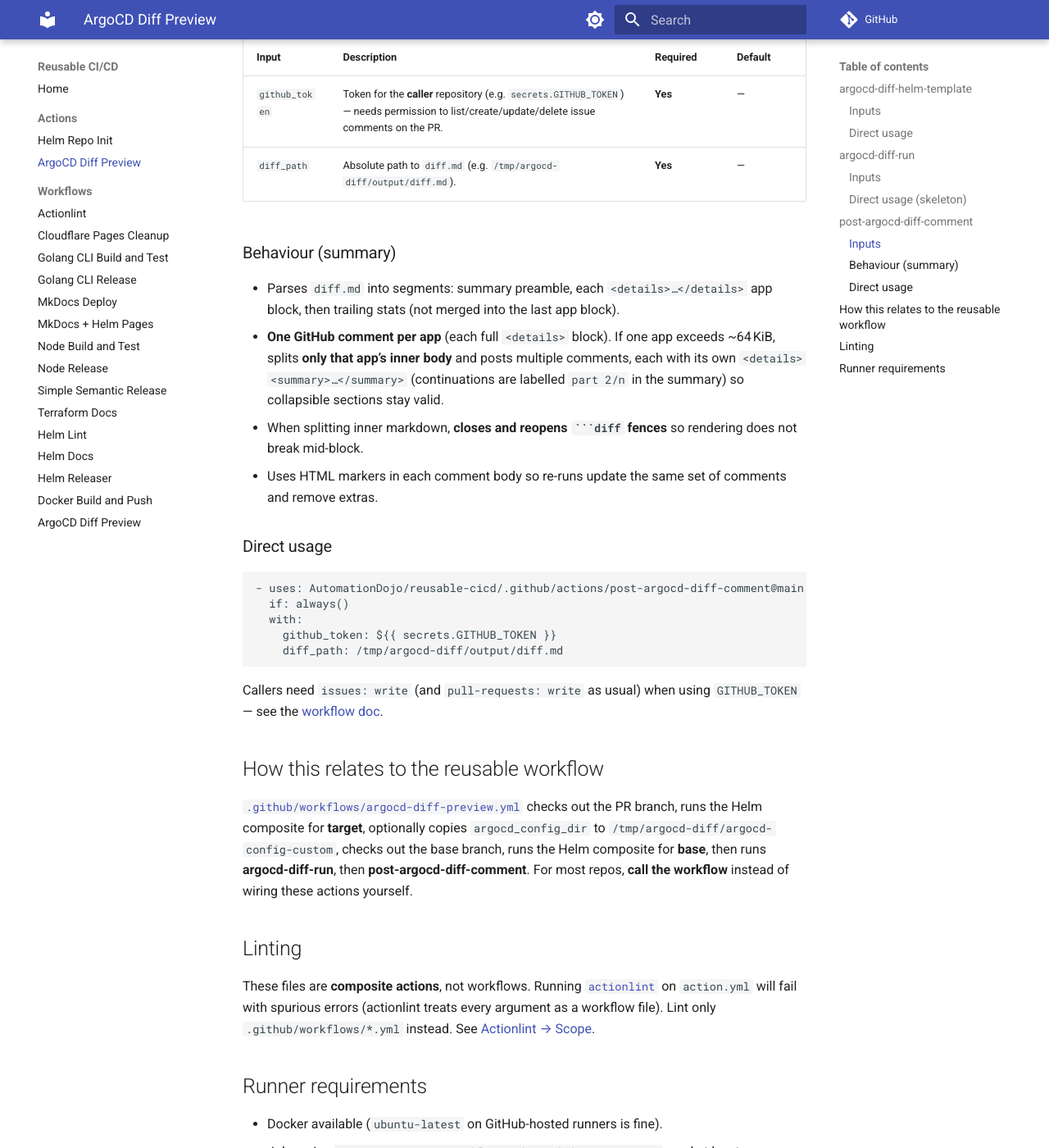
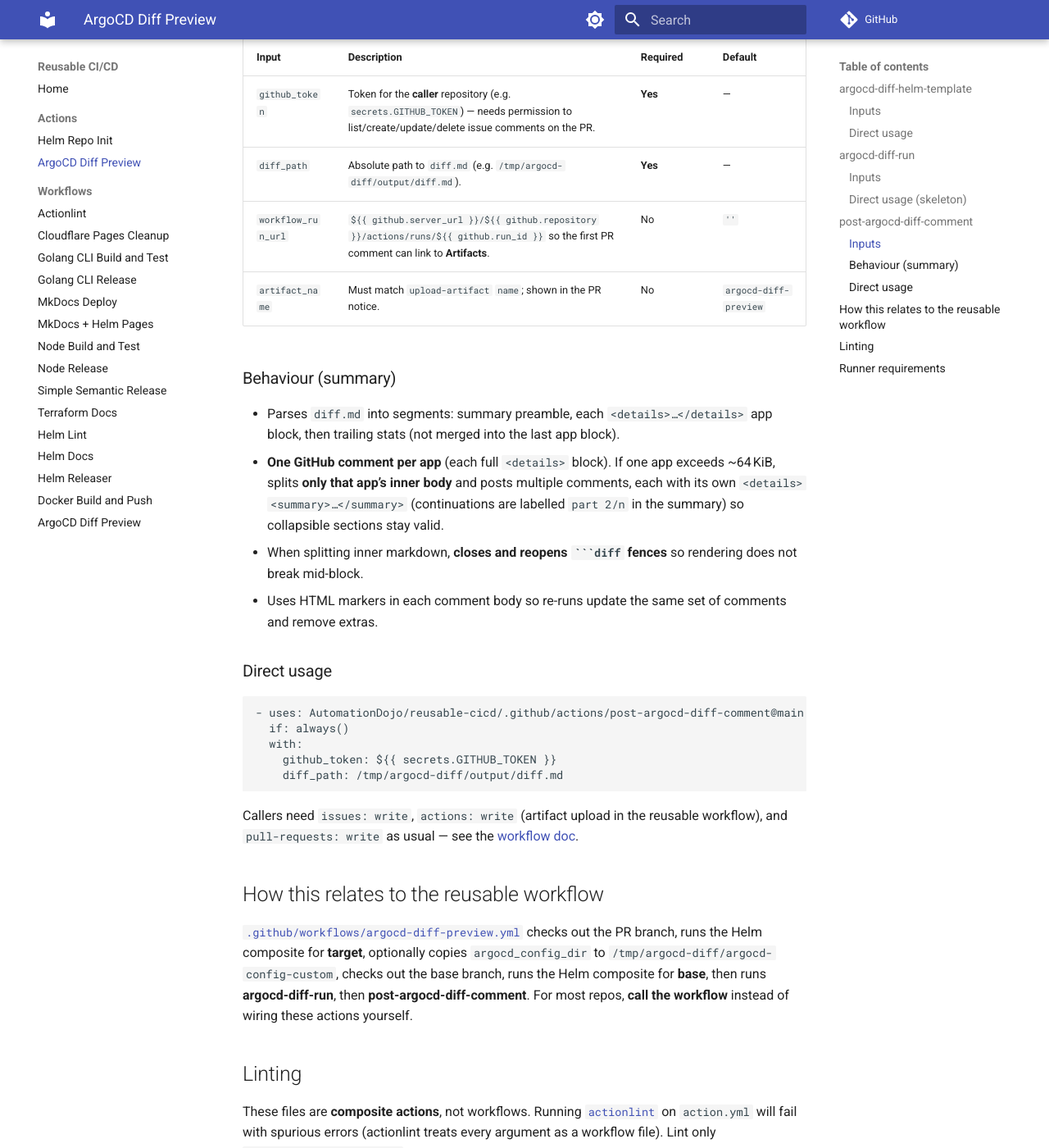
Before and after one commit to AutomationDojo/reusable-cicd, an MkDocs documentation site: the page built from docs/actions/argocd-diff-preview.md, in a window 1280 px wide and 1400 px high, scrolled down 3144 px. Shown: the whole window at 82% size. Built offline with MkDocs 1.6.1 and Material for MkDocs 9.7.7, drawn with Linux system fonts in a browser that asks for light colours; comment, search, counter and statistics services are not loaded; some of the changed text lies outside the part shown.

Commit message:
feat: update argocd-diff action

````diff
--- a/docs/actions/argocd-diff-preview.md
+++ b/docs/actions/argocd-diff-preview.md
@@ -62,7 +62,7 @@ Expects you have already prepared:
 | `ssh_private_key` | Optional sensitive value — pass `${{ secrets.… }}` from the workflow. | No | `''` |
 | `repo_ssh_url` | Optional; pair with `ssh_private_key` for private Git over SSH. | No | `''` |
 | `sops_age_key` | Optional; pass `${{ secrets.… }}` (age key material) for helm-secrets. | No | `''` |
-| `max_diff_length` | Passed as `MAX_DIFF_LENGTH` to the container (`--max-diff-length` in the tool). Default avoids truncating large monorepo diffs too early. | No | `1048576` |
+| `max_diff_length` | Passed as `MAX_DIFF_LENGTH` to the container (`--max-diff-length` in the tool). Default 20 MiB; raise if the run still logs truncation. | No | `20971520` |
 
 Composite actions do not use a top-level `secrets:` block in `action.yml`; treat the SSH/SOPS fields above as **inputs** whose values you set from the caller’s `secrets` context. GitHub masks them in logs when sourced from `secrets.*`.
 
@@ -97,6 +97,8 @@ Wraps [`actions/github-script`](https://github.com/actions/github-script) and lo
 | :--- | :--- | :--- | :--- |
 | `github_token` | Token for the **caller** repository (e.g. `secrets.GITHUB_TOKEN`) — needs permission to list/create/update/delete issue comments on the PR. | **Yes** | — |
 | `diff_path` | Absolute path to `diff.md` (e.g. `/tmp/argocd-diff/output/diff.md`). | **Yes** | — |
+| `workflow_run_url` | `${{ github.server_url }}/${{ github.repository }}/actions/runs/${{ github.run_id }}` so the first PR comment can link to **Artifacts**. | No | `''` |
+| `artifact_name` | Must match `upload-artifact` `name`; shown in the PR notice. | No | `argocd-diff-preview` |
 
 ### Behaviour (summary)
 
@@ -115,7 +117,7 @@ Wraps [`actions/github-script`](https://github.com/actions/github-script) and lo
     diff_path: /tmp/argocd-diff/output/diff.md
 ```
 
-Callers need `issues: write` (and `pull-requests: write` as usual) when using `GITHUB_TOKEN` — see the [workflow doc](../workflows/argocd-diff-preview.md#caller-permissions).
+Callers need `issues: write`, `actions: write` (artifact upload in the reusable workflow), and `pull-requests: write` as usual — see the [workflow doc](../workflows/argocd-diff-preview.md#caller-permissions).
 
 ## How this relates to the reusable workflow
 
````
Also changed, not shown: docs/workflows/argocd-diff-preview.md (+7 -2 lines), 4 other files.
